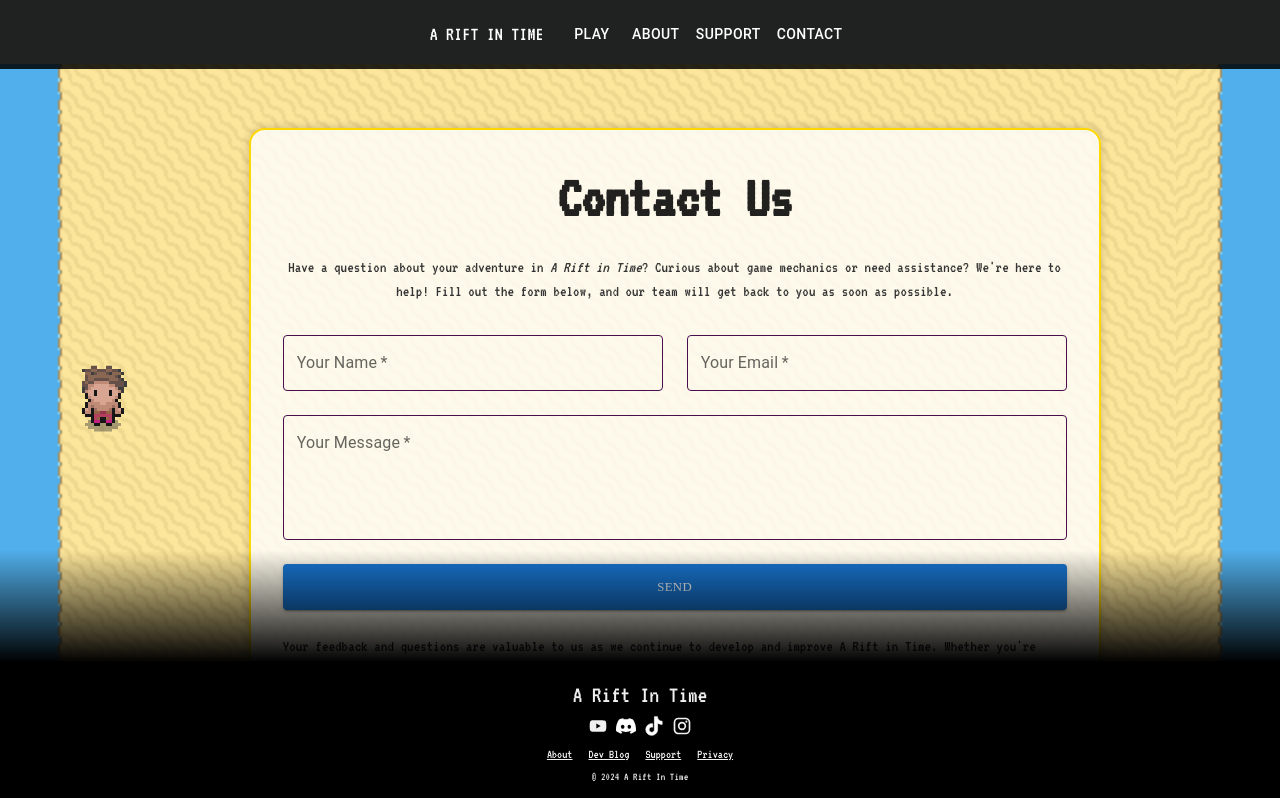
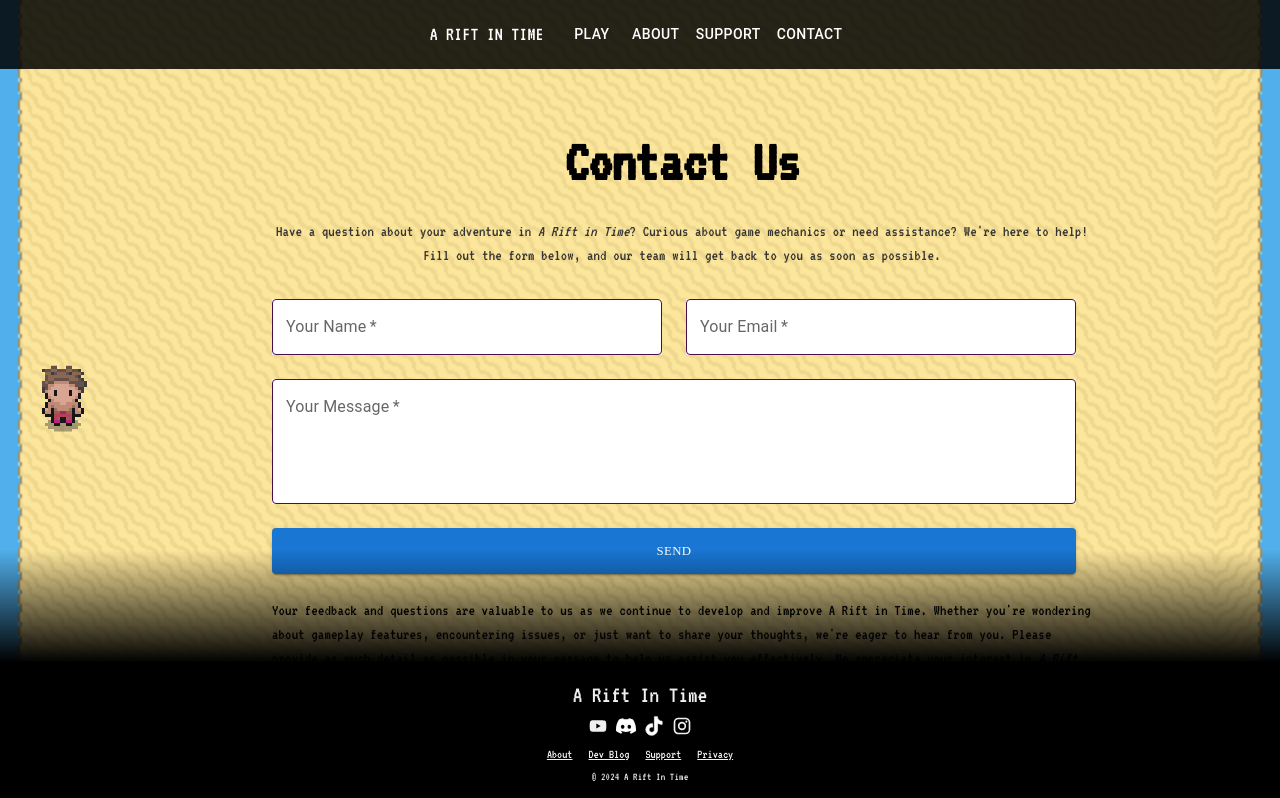
Before and after one commit to jado66/rift-in-time, a Next.js app: page /contact in a window 1280 px wide. Shown: the top 798 px of the page. Built offline with nearby package versions, Linux system fonts and the light colour scheme.

Commit message:
Fixed the last few things

```diff
--- a/src/app/contact/page.js
+++ b/src/app/contact/page.js
@@ -66,20 +66,17 @@ const ContactPage = () => {
             <WalkingCharacter type="Sand" />
           </Box>
         </Grid>
-        <Grid item xs={10} sm={10.5} md={11} sx={{ pr: 4 }}>
+        <Grid item xs={10} sm={10.5} md={11} sx={{ pr: 1 }}>
           <Container maxWidth="md">
-            <Paper
+            <Box
               elevation={3}
               sx={{
-                p: 4,
-                backgroundColor: "rgba(255, 255, 255, 0.8)",
-                borderRadius: "16px",
-                border: "2px solid #FFD700",
-                boxShadow: "0 0 10px rgba(0, 0, 0, 0.2)",
+                p: 1,
+                mr: 2,
               }}
             >
               <Typography
-                variant="h2"
+                variant={matchesMd ? "h2" : "h4"}
                 gutterBottom
                 sx={{
                   textAlign: "center",
@@ -89,9 +86,13 @@ const ContactPage = () => {
                 Contact Us
               </Typography>
               <Typography
-                variant="body1"
                 paragraph
-                sx={{ mb: 4, textAlign: "center", color: "#333" }}
+                sx={{
+                  mb: 4,
+                  textAlign: matchesMd ? "center" : "left",
+                  color: "#333",
+                }}
+                variant={matchesMd ? "body1" : "body2"}
               >
                 Have a question about your adventure in <em>A Rift in Time</em>?
                 Curious about game mechanics or need assistance? We're here to
@@ -99,7 +100,7 @@ const ContactPage = () => {
                 as soon as possible.
               </Typography>
               <form onSubmit={handleSubmit}>
-                <Grid container spacing={3}>
+                <Grid container spacing={3} sx={{ pr: 2 }}>
                   <Grid item xs={12} sm={6}>
                     <TextField
                       fullWidth
@@ -110,6 +111,8 @@ const ContactPage = () => {
                       required
                       variant="outlined"
                       sx={{
+                        backgroundColor: "white",
+                        mr: 1,
                         "& .MuiOutlinedInput-root": {
                           "& fieldset": { borderColor: "#4A0E4E" },
                         },
@@ -127,6 +130,8 @@ const ContactPage = () => {
                       required
                       variant="outlined"
                       sx={{
+                        backgroundColor: "white",
+
                         "& .MuiOutlinedInput-root": {
                           "& fieldset": { borderColor: "#4A0E4E" },
                         },
@@ -145,6 +150,8 @@ const ContactPage = () => {
                       required
                       variant="outlined"
                       sx={{
+                        backgroundColor: "white",
+
                         "& .MuiOutlinedInput-root": {
                           "& fieldset": { borderColor: "#4A0E4E" },
                         },
@@ -168,7 +175,10 @@ const ContactPage = () => {
                 </Grid>
               </form>
 
-              <Typography sx={{ mt: 3 }}>
+              <Typography
+                sx={{ mt: 3 }}
+                variant={matchesMd ? "body1" : "body2"}
+              >
                 Your feedback and questions are valuable to us as we continue to
                 develop and improve A Rift in Time. Whether you're wondering
                 about gameplay features, encountering issues, or just want to
@@ -184,7 +194,6 @@ const ContactPage = () => {
                 variant="h2"
                 gutterBottom
                 sx={{
-                  color: "#4A0E4E",
                   textAlign: "center",
                   fontFamily: "'Press Start 2P', cursive",
                   fontSize: "2rem",
@@ -210,7 +219,7 @@ const ContactPage = () => {
                     }}
                   >
                     <AccordionSummary
-                      expandIcon={<ExpandMore sx={{ color: "#4A0E4E" }} />}
+                      expandIcon={<ExpandMore />}
                       sx={{
                         backgroundColor: "rgba(74, 14, 78, 0.1)",
                         borderRadius: "8px",
@@ -219,19 +228,22 @@ const ContactPage = () => {
                         },
                       }}
                     >
-                      <Typography sx={{ fontWeight: "bold", color: "#4A0E4E" }}>
+                      <Typography
+                        variant={matchesMd ? "body1" : "body2"}
+                        sx={{ fontWeight: "bold" }}
+                      >
                         {faq.question}
                       </Typography>
                     </AccordionSummary>
                     <AccordionDetails>
-                      <Typography sx={{ color: "#333" }}>
+                      <Typography variant={matchesMd ? "body1" : "body2"}>
                         {faq.answer}
                       </Typography>
                     </AccordionDetails>
                   </Accordion>
                 ))}
               </Box>
-            </Paper>
+            </Box>
           </Container>
         </Grid>
       </Grid>
--- a/src/app/layout.js
+++ b/src/app/layout.js
@@ -39,7 +39,7 @@ export default function RootLayout({ children }) {
           <main
             style={{
               flexGrow: 1,
-              paddingTop: "64px", // Adjust based on your header height
+              paddingTop: "54px", // Adjust based on your header height
               paddingBottom: "100px", // Adjust based on your footer height
             }}
           >
--- a/src/components/GameBackGroundContainer.js
+++ b/src/components/GameBackGroundContainer.js
@@ -1,4 +1,5 @@
-import { Container } from "@mui/material";
+import React from "react";
+import { useMediaQuery, useTheme } from "@mui/material";
 
 export const GameBackgroundGroundContainer = ({
   children,
@@ -9,57 +10,41 @@ export const GameBackgroundGroundContainer = ({
   borderBackgroundSrc,
   applyMainToEdges,
 }) => {
-  const mainBackgroundStyle = {
+  const theme = useTheme();
+  const isMobile = useMediaQuery(theme.breakpoints.down("sm"));
+
+  const backgroundStyle = {
+    position: "fixed",
+    top: 0,
+    left: 0,
+    right: 0,
+    bottom: 0,
     backgroundImage: mainSrc,
     backgroundRepeat: "repeat",
     backgroundSize: "64px 64px",
-    minHeight: "100vh",
+    zIndex: -2,
   };
 
   const borderStyle = {
+    position: "fixed",
+    top: 0,
+    bottom: 0,
+    width: isMobile ? "32px" : "64px",
     backgroundImage: borderSrc,
     backgroundRepeat: "repeat-y",
     backgroundSize: "64px 64px",
-    width: "64px",
-    position: "absolute",
-    top: 0,
-    bottom: 0,
-  };
-
-  const borderBackgroundStyle = {
-    backgroundImage: borderBackgroundSrc,
-    backgroundRepeat: "repeat",
-    backgroundSize: "64px 64px",
-    minHeight: "100vh",
+    zIndex: -1,
   };
 
   return (
-    <div
-      style={{
-        position: "relative",
-        display: "flex",
-        justifyContent: "center",
-        overflow: "hidden",
-        ...(borderBackgroundSrc
-          ? borderBackgroundStyle
-          : { backgroundColor: bgColor }),
-      }}
-    >
-      <Container
-        maxWidth="lg"
-        disableGutters
-        sx={{
-          display: "flex",
-          minHeight: "100vh",
-          position: "relative",
-        }}
-      >
-        <div
-          style={{
-            ...borderStyle,
-            left: 0,
-          }}
-        />
+    <>
+      {/* Background */}
+      <div style={backgroundStyle} />
+
+      {/* Left Border */}
+      <div style={{ ...borderStyle, left: 0 }} />
+
+      {/* Right Border */}
       <div
         style={{
           ...borderStyle,
@@ -68,20 +53,21 @@ export const GameBackgroundGroundContainer = ({
           backgroundImage: borderSrc2 || borderSrc,
         }}
       />
+
+      {/* Main Content */}
       <div
         style={{
-            flexGrow: 1,
+          width: "100vw",
+          minHeight: "100vh",
           display: "flex",
-            justifyContent: "center",
           flexDirection: "column",
-            background: mainBackgroundStyle.backgroundImage,
-            backgroundRepeat: mainBackgroundStyle.backgroundRepeat,
-            backgroundSize: mainBackgroundStyle.backgroundSize,
+          alignItems: "center",
+          position: "relative",
+          zIndex: 1,
         }}
       >
         {children}
       </div>
-      </Container>
-    </div>
+    </>
   );
 };
```
Also changed, not shown: src/app/support/page.js (+50 -22 lines). Lines whose indentation alone changed are shown as unchanged.
